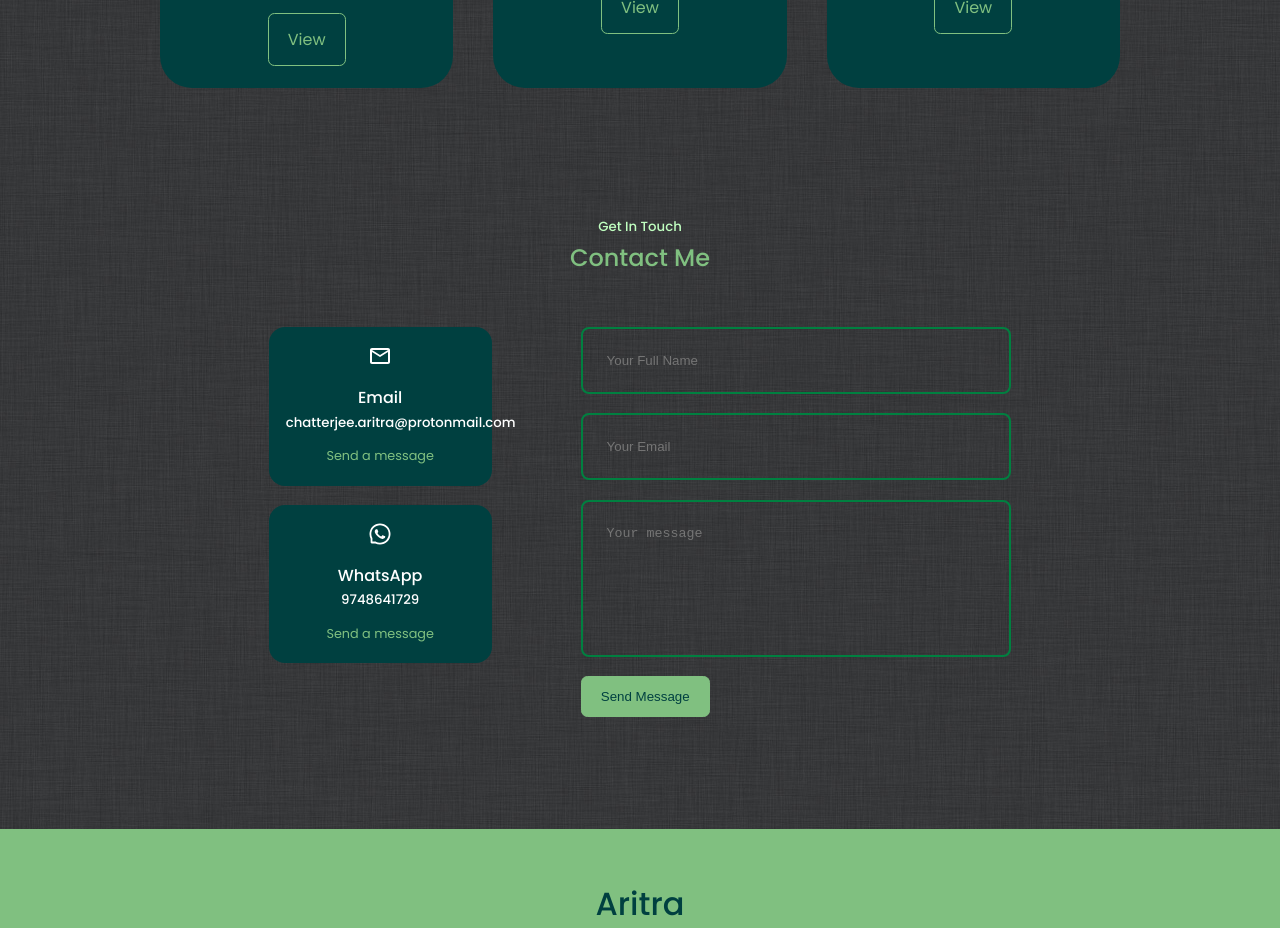
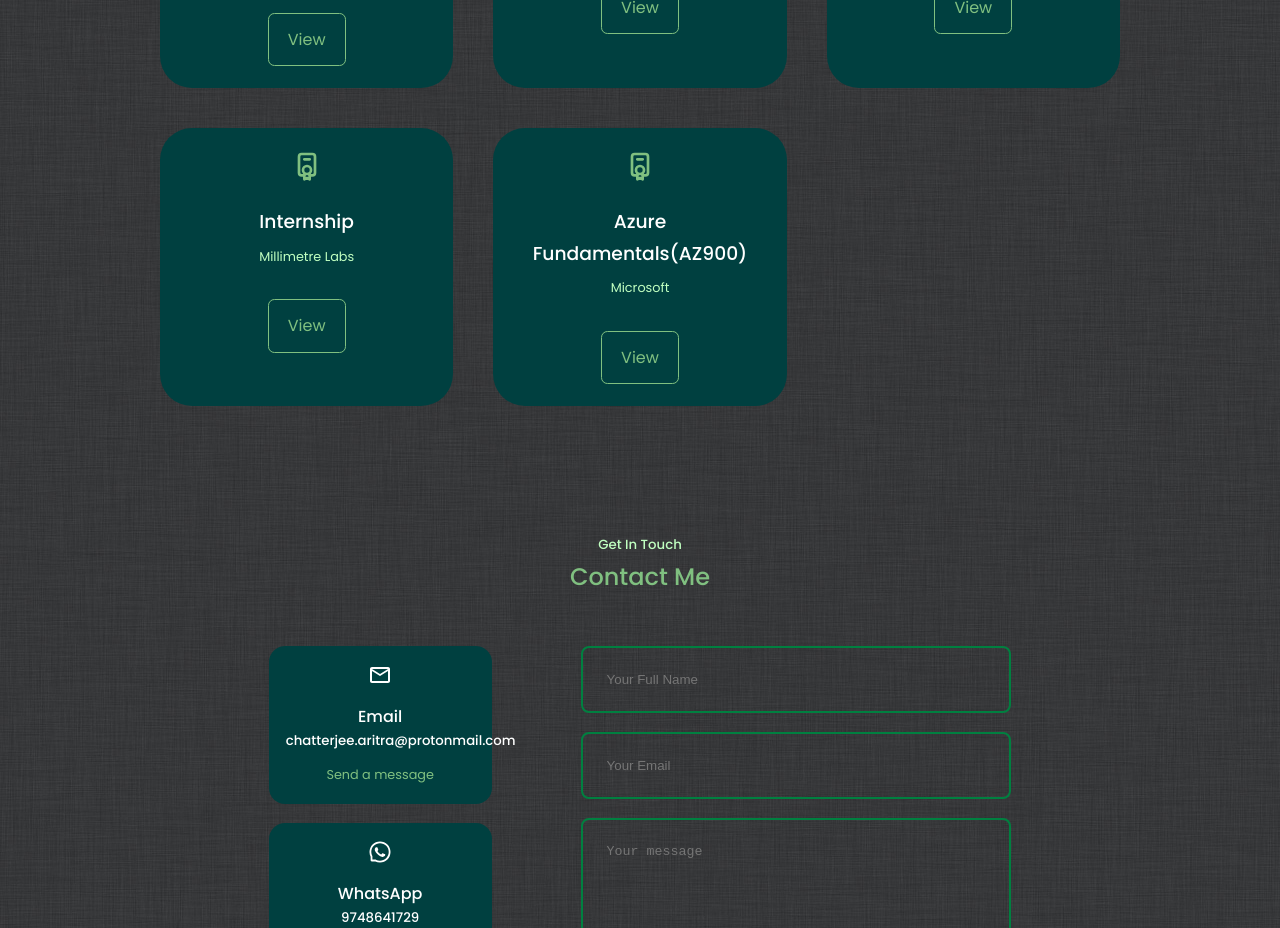
Before and after one commit to AritraChatterjee22/react_portfolio, a React (Create React App) app: page / in a window 1280 px wide. Shown: the part 4180-5108 px from the top of the page. Built offline with nearby package versions, Linux system fonts and the light colour scheme.

Commit message:
certificates

```diff
--- a/src/components/certifications/Certifications.jsx
+++ b/src/components/certifications/Certifications.jsx
@@ -1,6 +1,5 @@
-import React from 'react'
-import './certifications.css'
-
+import React from "react";
+import "./certifications.css";
 
 import { TbCertificate2 } from "react-icons/tb";
 
@@ -22,6 +21,18 @@ const data = [
 		title: "Martian Certificate",
 		provider: "Persistent Systems",
 		link: "https://drive.google.com/file/d/1sCfTLmNyeN5Pciy3M_U6TgB5U5HO5NiW/view?usp=share_link",
+	},
+	{
+		id: 1,
+		title: "Internship",
+		provider: "Millimetre Labs",
+		link: "https://drive.google.com/file/d/1b_IEDo78dFL0C5Vh8FZgLY1hG1L7uC8Y/view?usp=share_link",
+	},
+	{
+		id: 1,
+		title: "Azure Fundamentals(AZ900)",
+		provider: "Microsoft",
+		link: "https://drive.google.com/file/d/1zfM6OC8yrIRgfGM0zk3w9cg66lW2UWIO/view?usp=share_link",
 	},
 ];
 
```
